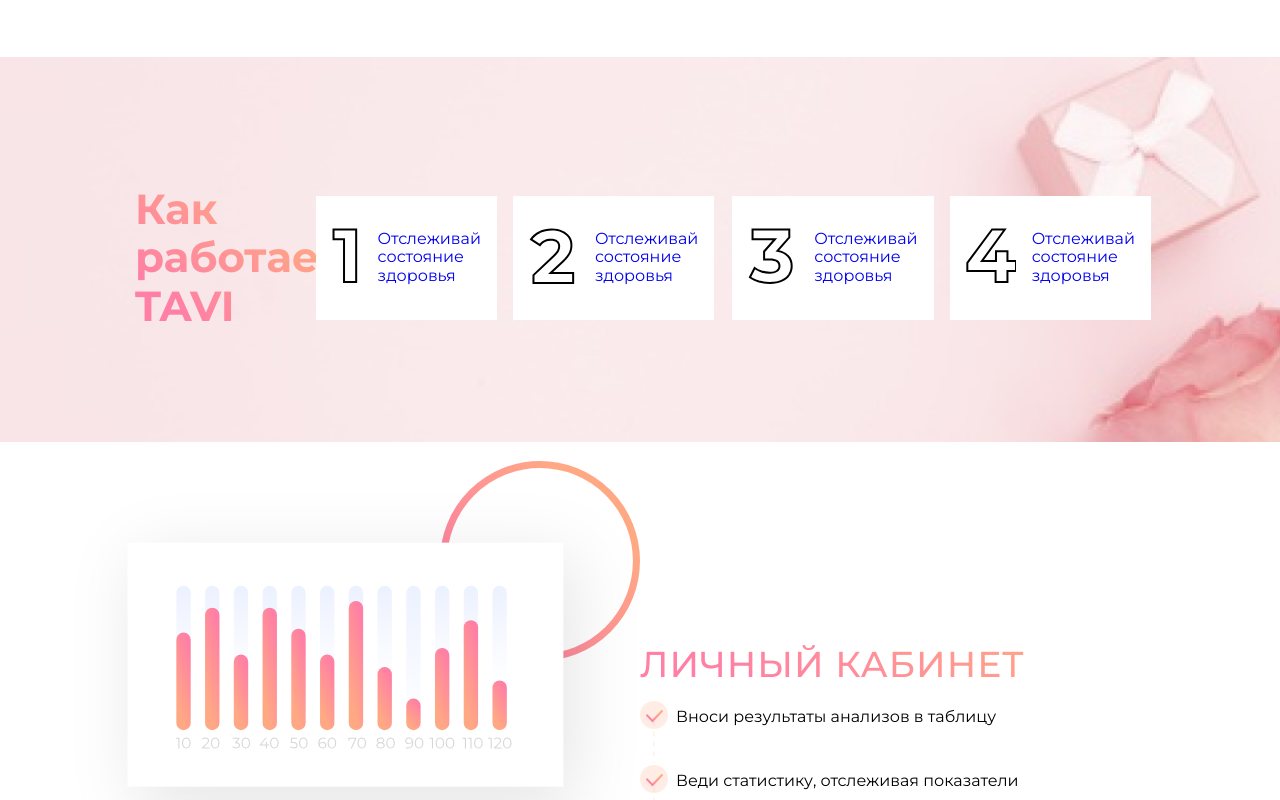
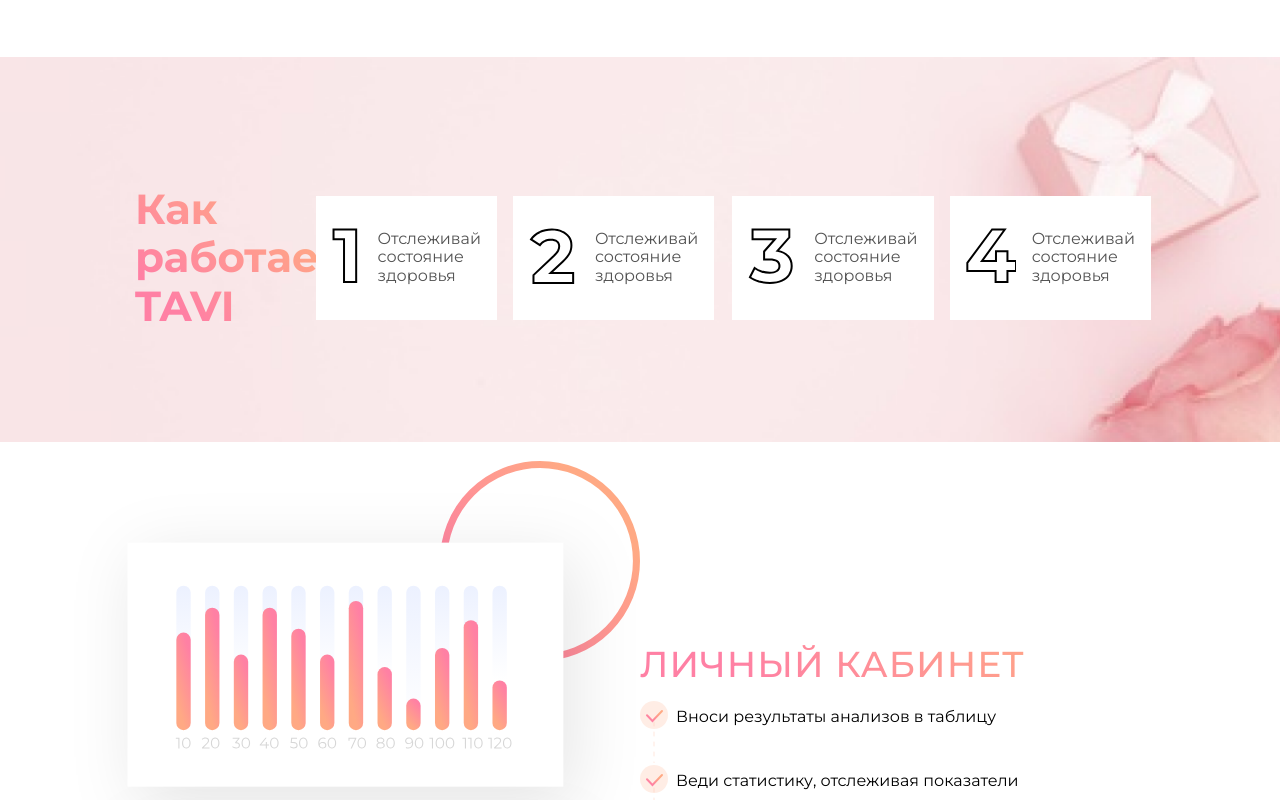
Before and after one commit to BorisSlonov/tavi, a website: page index.html in a window 1280 px wide. Shown: the part 1876-2676 px from the top of the page. Drawn offline with nearby package versions, Linux system fonts and the light colour scheme.

Commit message:
a-def-collor

```diff
--- a/css/_layout.scss
+++ b/css/_layout.scss
@@ -19,7 +19,9 @@
     padding: 0 15px;
 }
 
-
+a {
+    color: $sec-text;
+}
 
 @media(max-width:768px) {
 
```
Also changed, not shown: css/style.css, 1 other file.
